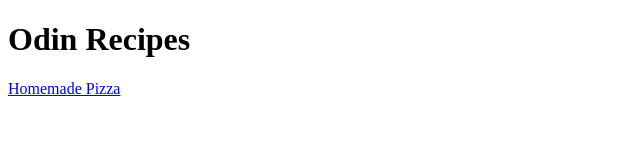
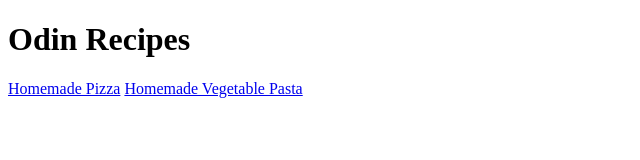
Before and after one commit to liiights/odin_recipes, a plain HTML site: page index.html in a window 1280 px wide. Shown: the whole page, without its empty margins (0-640 px from the left). Drawn offline with Linux system fonts and the light colour scheme.

Commit message:
index.html and hawaiipizza.htmlt

```diff
--- a/index.html
+++ b/index.html
@@ -8,5 +8,6 @@
     <h1>Odin Recipes</h1>
     <a href="../odin_recipes/recipes/pizza.html">Homemade Pizza</a>
 
+    <a href="recipes/pasta.html">Homemade Vegetable Pasta</a>
 </body>
 </html>
```
Also changed, not shown: recipes/hawaiipizza.html (added).
